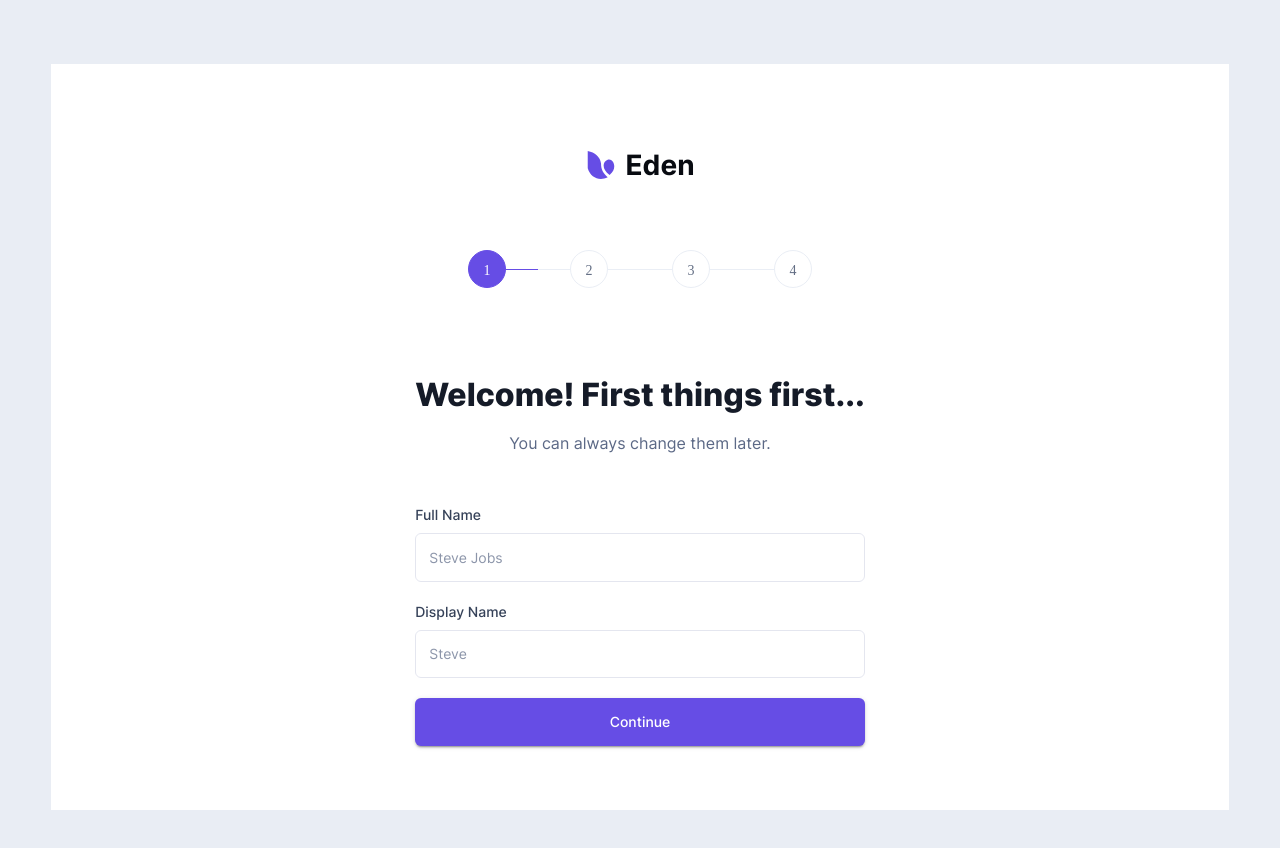
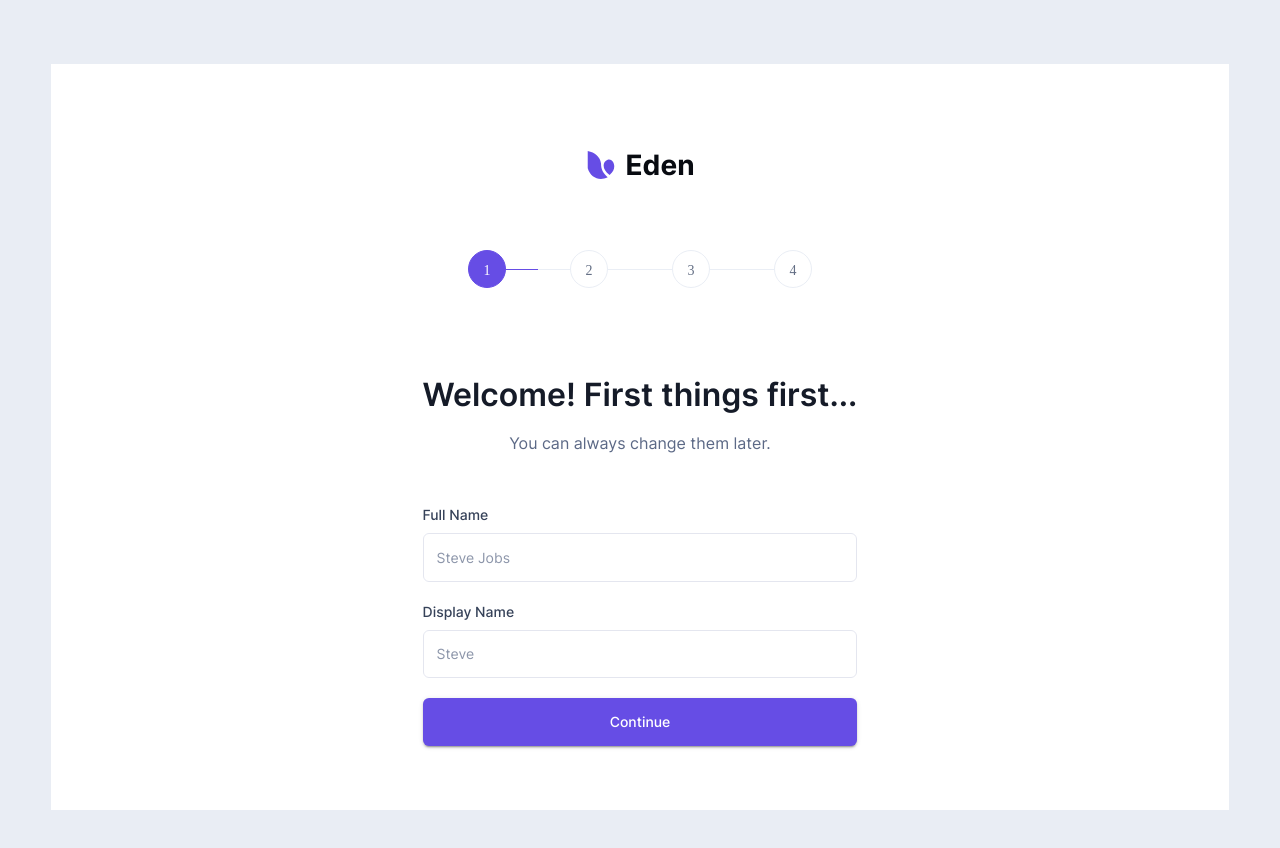
Before and after one commit to HassanHeydariNasab/cutshort, a React (Create React App) app: page /onboarding/create-user in a window 1280 px wide. Shown: the top 848 px of the page. Built offline with nearby package versions, Linux system fonts and the light colour scheme.

Commit message:
Fix font-weight

```diff
--- a/src/index.css
+++ b/src/index.css
@@ -18,6 +18,9 @@ body {
 }
 
 @font-face {
-  src: url("assets/fonts/Inter-Variable.ttf");
   font-family: "Inter";
+  src: url("assets/fonts/Inter-Variable.ttf")
+      format("truetype supports variations"),
+    url("assets/fonts/Inter-Variable.ttf") format("truetype-variations");
+  font-weight: 100 1000;
 }
--- a/src/styles/theme.ts
+++ b/src/styles/theme.ts
@@ -23,7 +23,7 @@ export const theme = createTheme({
         h1: {
           color: "#151B28",
           fontSize: "2rem",
-          fontWeight: 800,
+          fontWeight: 600,
         },
         subtitle1: {
           color: "#5C6986",
```
